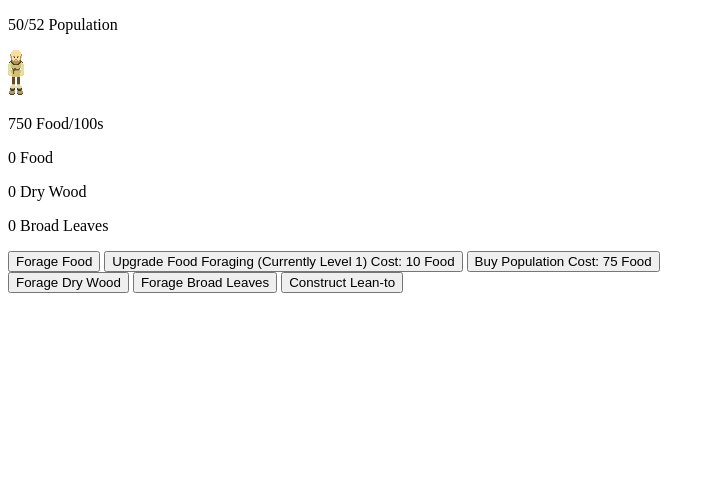
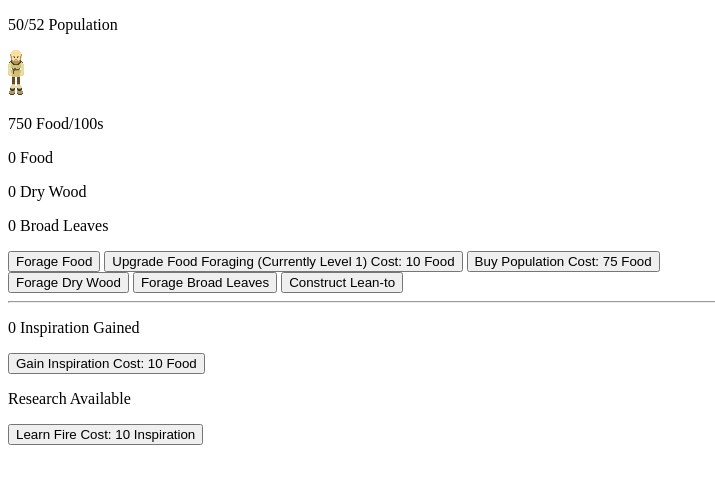
Before and after one commit to Stradmire/Stradmire.github.io, a plain HTML site: page index.html in a window 1280 px wide. Shown: the whole page, without its empty margins (0-715 px from the left). Drawn offline with Linux system fonts and the light colour scheme.

Commit message:
Add basic research

```diff
--- a/index.html
+++ b/index.html
@@ -20,6 +20,12 @@
     <button onclick="forageDryWood()">Forage Dry Wood</button>
     <button onclick="forageBroadLeaves()">Forage Broad Leaves</button>
     <button onclick="constructLeanTo()">Construct Lean-to</button>
+    <hr>
+    <p id="inspirationGained">0 Inspiration Gained</p>
+    <button onclick="gainInspiration()">Gain Inspiration Cost: 10 Food</button>
+    <p>Research Available</p>
+    <button id="learnFire" onclick="learnFire()">Learn Fire Cost: 10 Inspiration</button>
+    <div id="researchContainer"></div>
     <script src="js/main.js" charset="utf-8" type="text/javascript"></script>
   </body>
 </html>
--- a/js/main.js
+++ b/js/main.js
@@ -8,7 +8,8 @@ var gameData = {
         dryWood: 0,
         dryWoodPerClick: 1,
         broadLeaves: 0,
-        broadLeavesPerClick: 1
+        broadLeavesPerClick: 1,
+        inspiration: 0
       }
 
       // Main loop
@@ -34,6 +35,10 @@ var gameData = {
 
       function updatePopulationCount() {
         document.getElementById("population").innerHTML = gameData.population + "/" + gameData.populationMax + " Population"
+      }
+
+      function updateInspirationCount() {
+        document.getElementById("inspirationGained").innerHTML = gameData.inspiration + " Inspiration Gained"
       }
 
       function autoForage() {
@@ -85,6 +90,15 @@ var gameData = {
       	}
       }
 
+      function gainInspiration() {
+      	if(gameData.food >= 10){
+      		gameData.food -= 10
+      		gameData.inspiration += 1
+      		updateInspirationCount()
+      		updateFoodCount()
+      	}
+      }
+
       function buyFoodPerClick() {
         if (gameData.food >= gameData.foodPerClickCost) {
           gameData.food -= gameData.foodPerClickCost
@@ -94,3 +108,13 @@ var gameData = {
           document.getElementById("perClickUpgrade").innerHTML = "Upgrade Food Foraging (Currently Level " + gameData.foodPerClick + ") Cost: " + gameData.foodPerClickCost + " Food"
         }
       }
+
+      function learnFire() {
+      	if(gameData.inspiration >= 10){
+      		gameData.inspiration -= 10
+      		updateInspirationCount()
+      		var element = document.getElementById("learnFire")
+      		element.parentNode.removeChild(element)
+      		document.getElementById("researchContainer").innerHTML = "<button>Cook Food</button>"
+      	}
+      }
```
